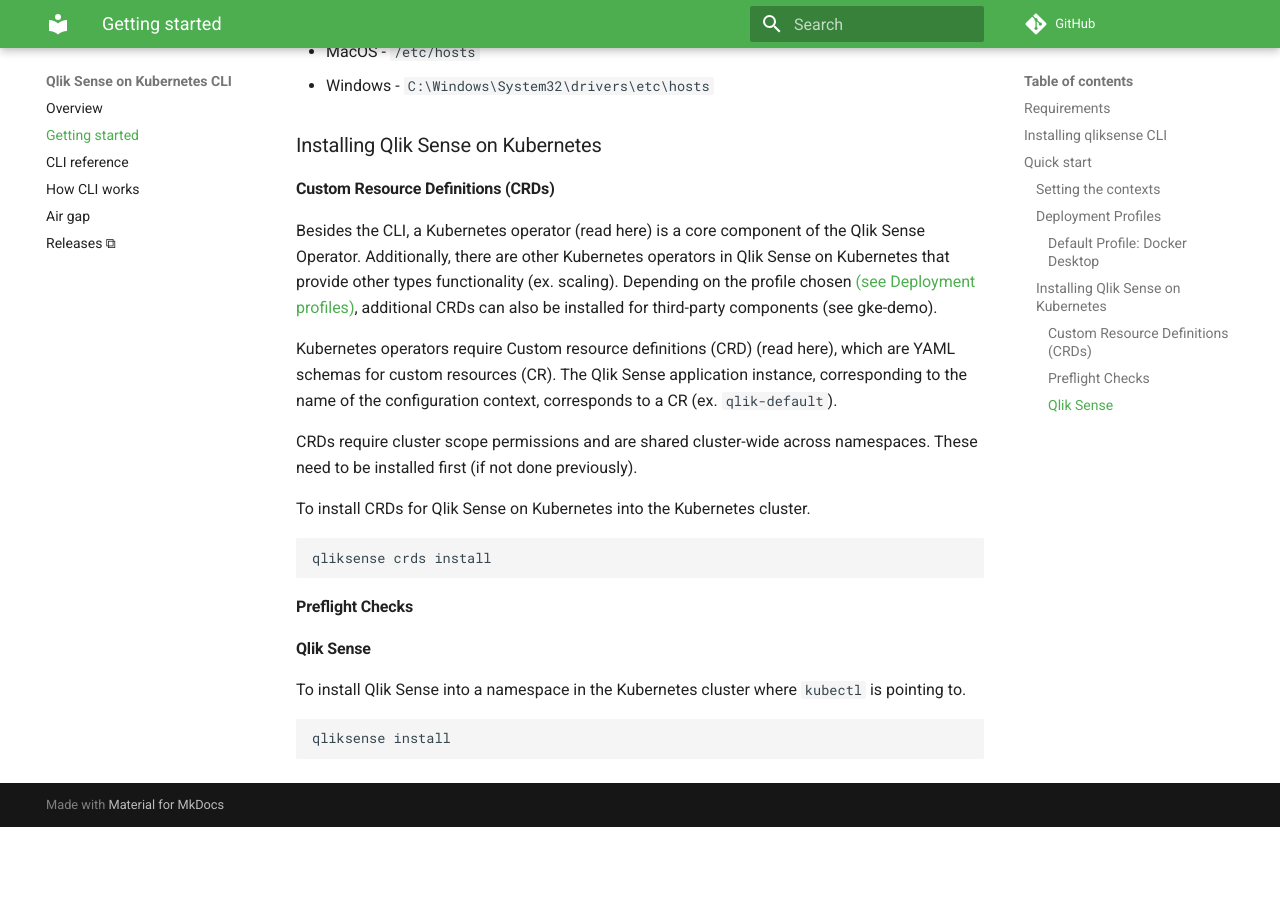
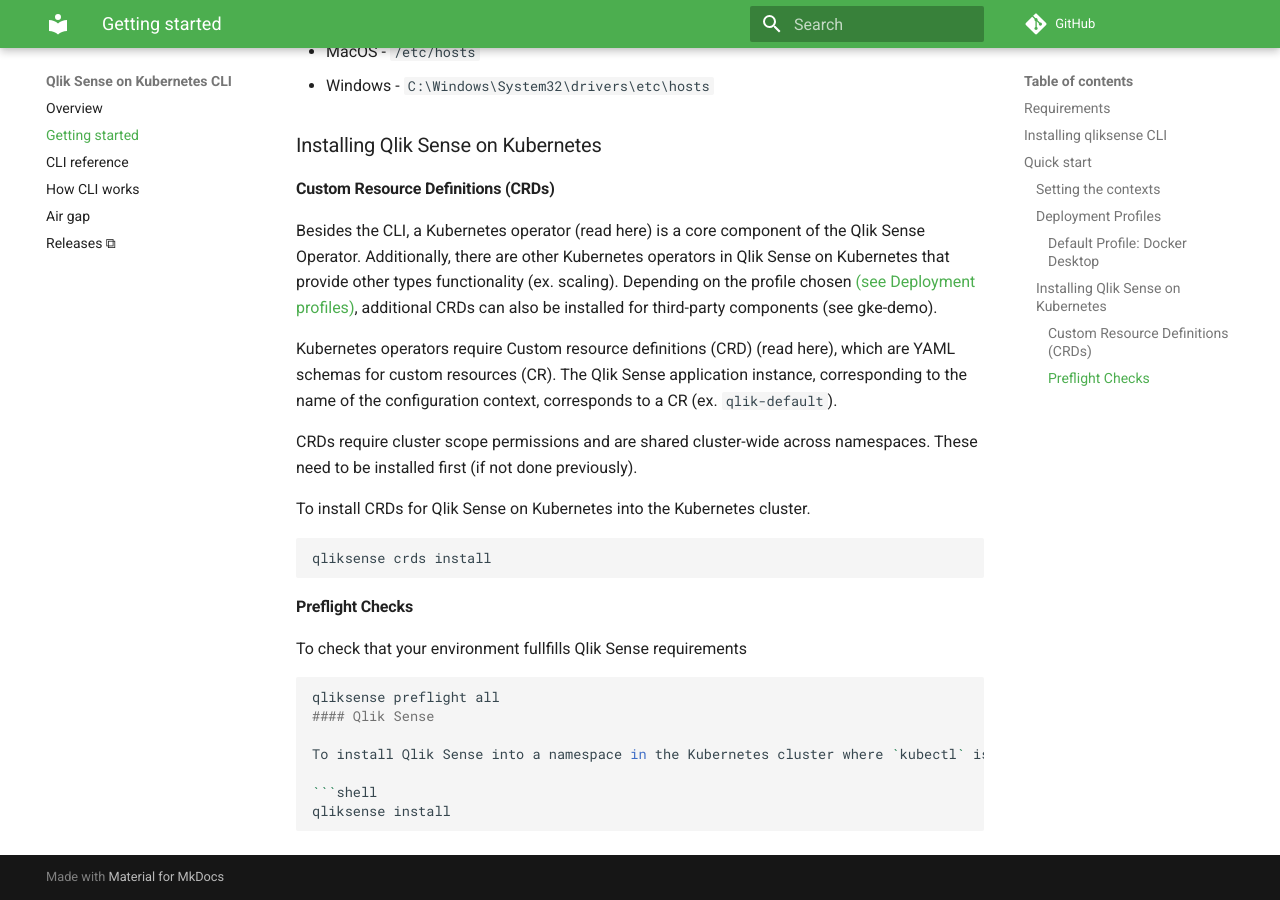
Before and after one commit to qlik-oss/sense-installer, an MkDocs documentation site: the page built from docs/getting_started.md, in a window 1280 px wide and 900 px high, scrolled down 2469 px. Built offline with MkDocs 1.6.1 and Material for MkDocs 9.7.7, drawn with Linux system fonts in a browser that asks for light colours; comment, search, counter and statistics services are not loaded; before the commit the page ends 3296 px from its top, so only the background shows below that.

Commit message:
Update docs/getting_started.md

````diff
--- a/docs/getting_started.md
+++ b/docs/getting_started.md
@@ -141,6 +141,10 @@
 
 #### Preflight Checks
 
+To check that your environment fullfills Qlik Sense requirements
+
+```shell
+qliksense preflight all
 #### Qlik Sense
 
 To install Qlik Sense into a namespace in the Kubernetes cluster where `kubectl` is pointing to.
````
